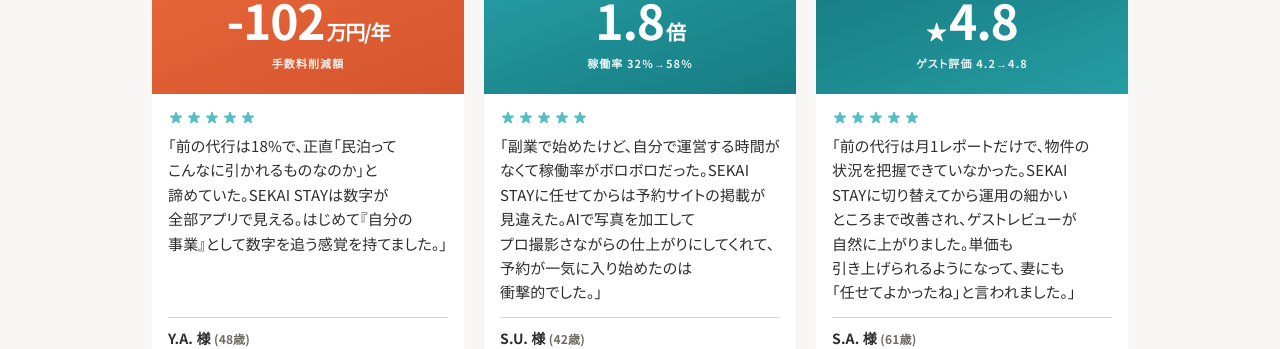
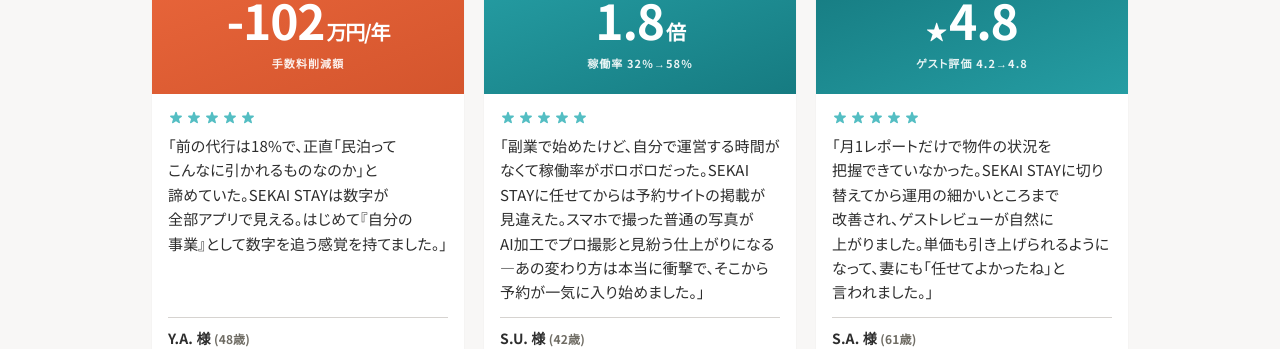
Before and after one commit to kjrmyjn/sekaistay.com, a Next.js app: page /switch-lite in a window 1280 px wide. Shown: the part 1760-2109 px from the top of the page. Built offline with nearby package versions, Linux system fonts and the light colour scheme; no server answers.

Commit message:
レビュー文言調整: S.U. AI写真加工の凄さを強調、S.A. 冒頭短縮で孤立防止
Co-Authored-By: Claude Sonnet 4.6 <noreply@anthropic.com>

```diff
--- a/components/switch/SwitchTestimonials.tsx
+++ b/components/switch/SwitchTestimonials.tsx
@@ -26,7 +26,7 @@ const testimonials = [
     impactSub: "",
     impactLabel: "稼働率 32%→58%",
     color: "from-switch-teal to-switch-teal-deep",
-    text: "副業で始めたけど、自分で運営する時間がなくて稼働率がボロボロだった。SEKAI STAYに任せてからは予約サイトの掲載が見違えた。AIで写真を加工してプロ撮影さながらの仕上がりにしてくれて、予約が一気に入り始めたのは衝撃的でした。",
+    text: "副業で始めたけど、自分で運営する時間がなくて稼働率がボロボロだった。SEKAI STAYに任せてからは予約サイトの掲載が見違えた。スマホで撮った普通の写真がAI加工でプロ撮影と見紛う仕上がりになる—あの変わり方は本当に衝撃で、そこから予約が一気に入り始めました。",
   },
   {
     name: "S.A. 様",
@@ -38,7 +38,7 @@ const testimonials = [
     impactSub: "★",
     impactLabel: "ゲスト評価 4.2→4.8",
     color: "from-switch-teal-deep to-switch-teal",
-    text: "前の代行は月1レポートだけで、物件の状況を把握できていなかった。SEKAI STAYに切り替えてから運用の細かいところまで改善され、ゲストレビューが自然に上がりました。単価も引き上げられるようになって、妻にも「任せてよかったね」と言われました。",
+    text: "月1レポートだけで物件の状況を把握できていなかった。SEKAI STAYに切り替えてから運用の細かいところまで改善され、ゲストレビューが自然に上がりました。単価も引き上げられるようになって、妻にも「任せてよかったね」と言われました。",
   },
 ];
 
```
